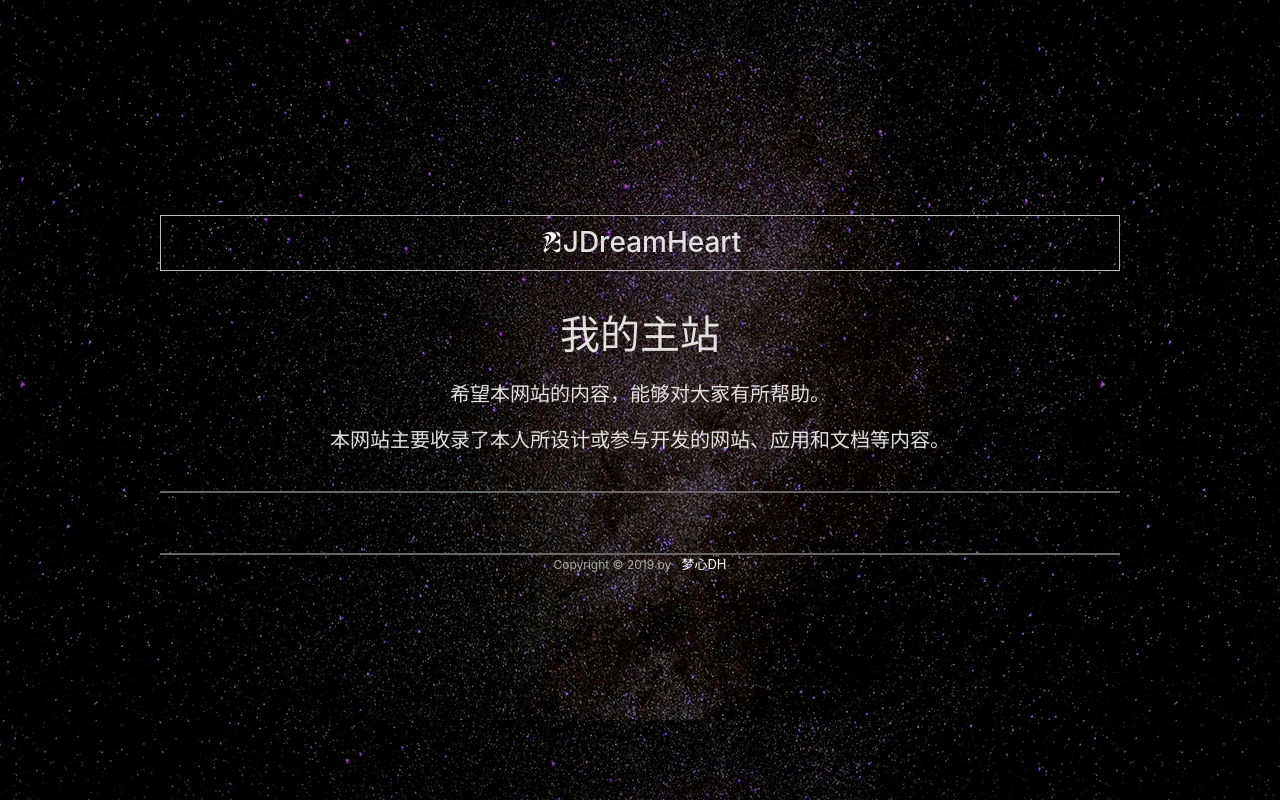
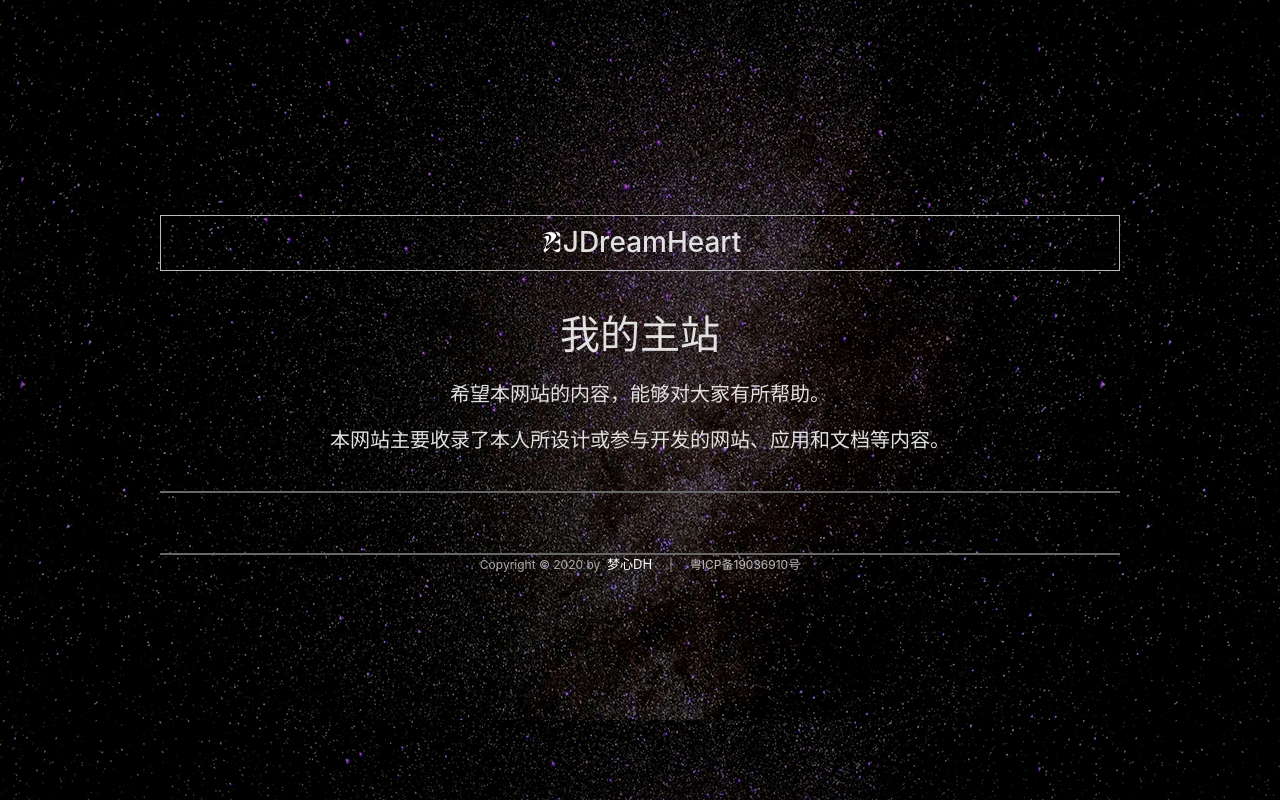
Before and after one commit to dzjh-web/weblist, a Django app: page / in a window 1280 px wide. Run offline with Django 3.2, Linux system fonts and the light colour scheme; data that the repository does not hold is empty; some libraries are stand-ins or nearby versions.

Commit message:
refactor:更新配置；新增备案链接

```diff
--- a/template/home.html
+++ b/template/home.html
@@ -64,9 +64,11 @@
 					</div>
 					<div class="cover-footer">
 						<p>
-							Copyright&nbsp;&copy;&nbsp;2019&nbsp;by&nbsp;&nbsp;
+							Copyright&nbsp;&copy;&nbsp;2020&nbsp;by&nbsp;
 							<a class="aboutDzjH" href="javascript:void(0);" title="关于梦心DH" data-target="ch">梦心DH</a>
 							<a class="aboutDzjH" href="javascript:void(0);" title="About DzjH" data-target="en">&nbsp;D·zj·H&nbsp;</a>
+							&nbsp;&nbsp;&nbsp;&nbsp;|&nbsp;&nbsp;&nbsp;&nbsp;
+							<a href="http://beian.miit.gov.cn" target="_blank" title="粤ICP备19036910号" style="font-size:12px;color:#BCBCBC">粤ICP备19036910号</a>
 						</p>
 					</div>
 				</div>
--- a/weblist/settings.py
+++ b/weblist/settings.py
@@ -197,4 +197,4 @@ CKEDITOR_CONFIGS = {
 
 # home url
 HOME_URL = config.get("HOME_URL", "http://localhost:8008")
-RESOURCE_URL = config.get("RESOURCE_URL", "http://jimdreamheart.club/resource")
+RESOURCE_URL = config.get("RESOURCE_URL", "https://jdreamheart.com/resource")
```
